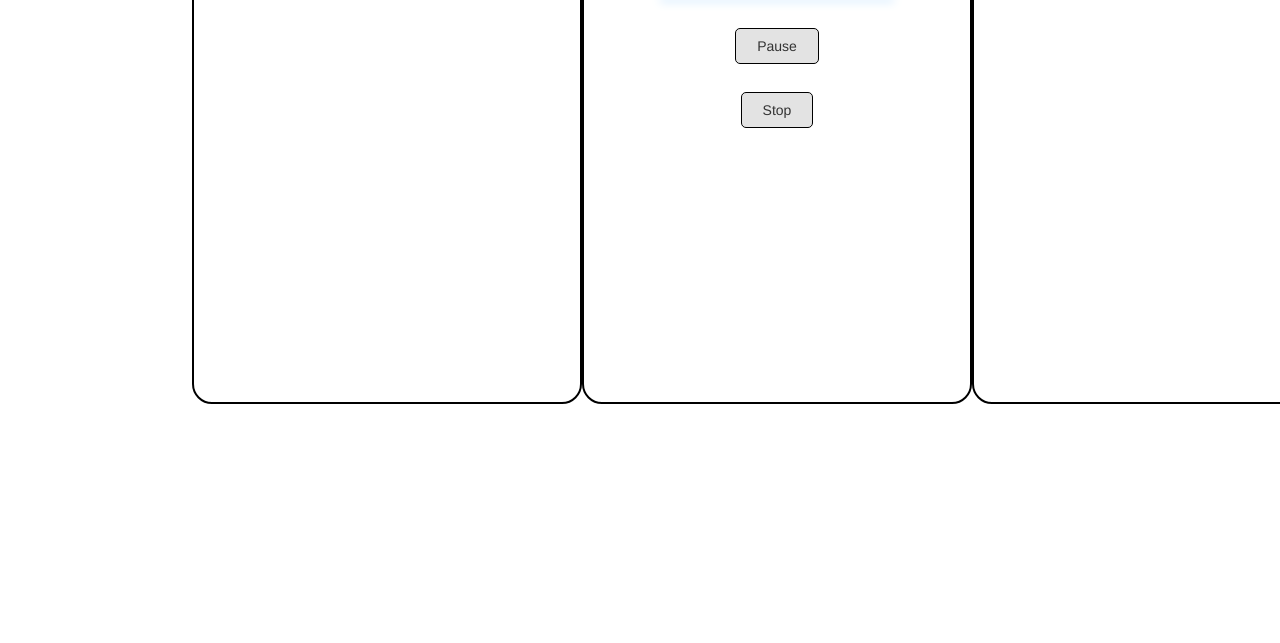
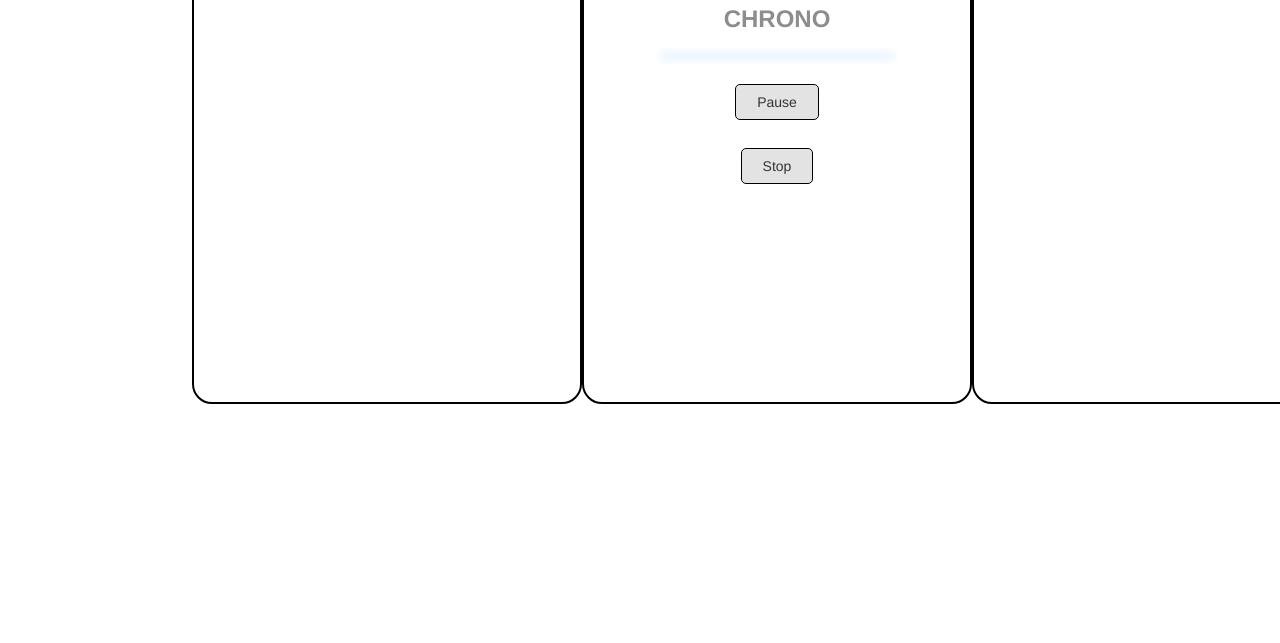
Before and after one commit to Juandarov/kanban_pomodoro, a website: page index.html in a window 1280 px wide. Shown: the part 157-800 px from the top of the page. Drawn offline with Linux system fonts and the light colour scheme.

Commit message:
some bugs to repair

```diff
--- a/index.html
+++ b/index.html
@@ -45,6 +45,7 @@
                 </div>
 
                 <div id="encours" class="tableau">
+                    <h3>chrono</h3>
                     <div id="hms_timer"><span id="future_date"><span></div>
                     <button id="pauseBtnhms" type="button" name="button">Pause</button>
                     <button id="stopBtnhms" type="button" name="button">Stop</button>
--- a/static/css/style.css
+++ b/static/css/style.css
@@ -162,6 +162,12 @@ div.col-md-4:nth-child(2) > div:nth-child(1) > div:nth-child(1) {
         text-align: center;
     }
 
+h3 {
+    text-align: center;
+    text-transform: uppercase;
+    font-weight: bold;
+    color: rgb(141, 141, 142);
+}
 
 div.col-md-4:nth-child(2)>div:nth-child(2) {
     display: flex;
--- a/static/js/script.js
+++ b/static/js/script.js
@@ -21,6 +21,7 @@ $(document).ready(function() {
             $(this).remove();
             $(this).appendTo("#encours");
             $(this).addClass("tachesquest");
+            $("h3").remove();
 
             $("#hms_timer").countdowntimer({
                 minutes: 00,
```
